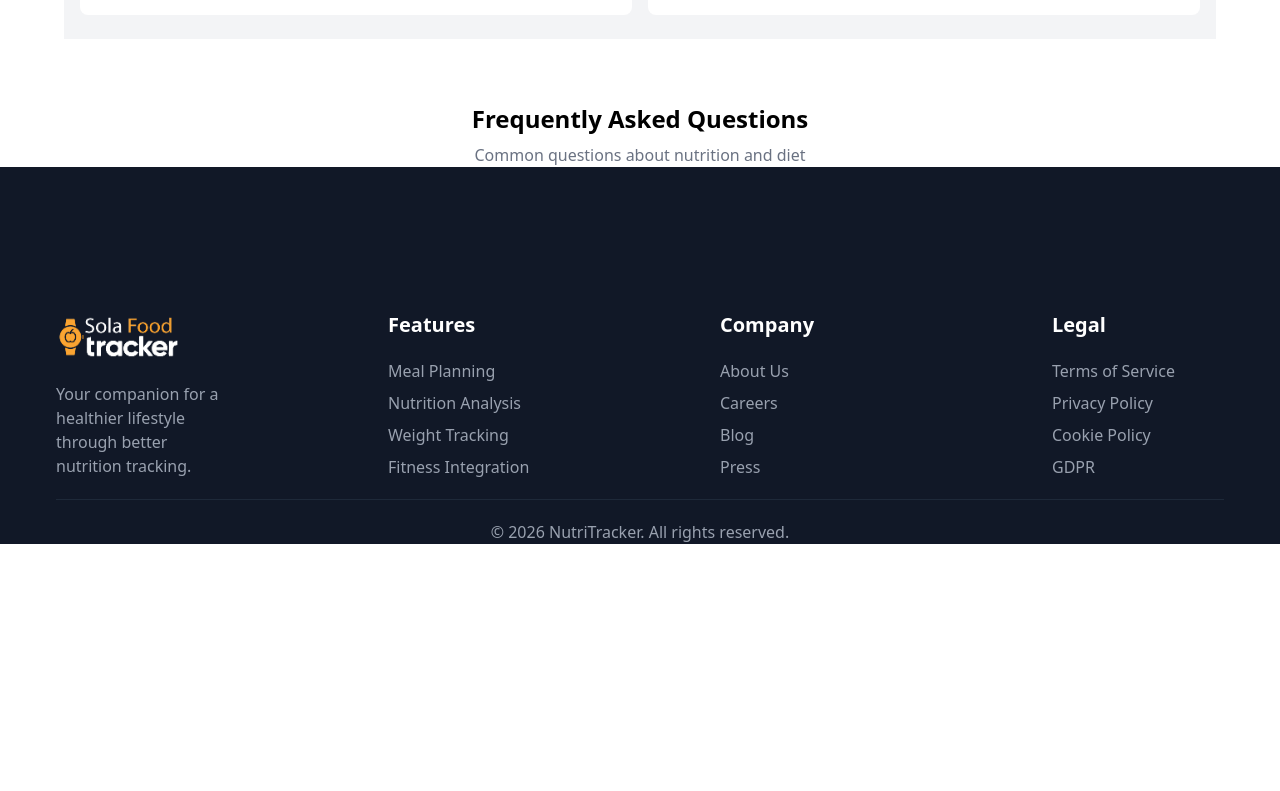
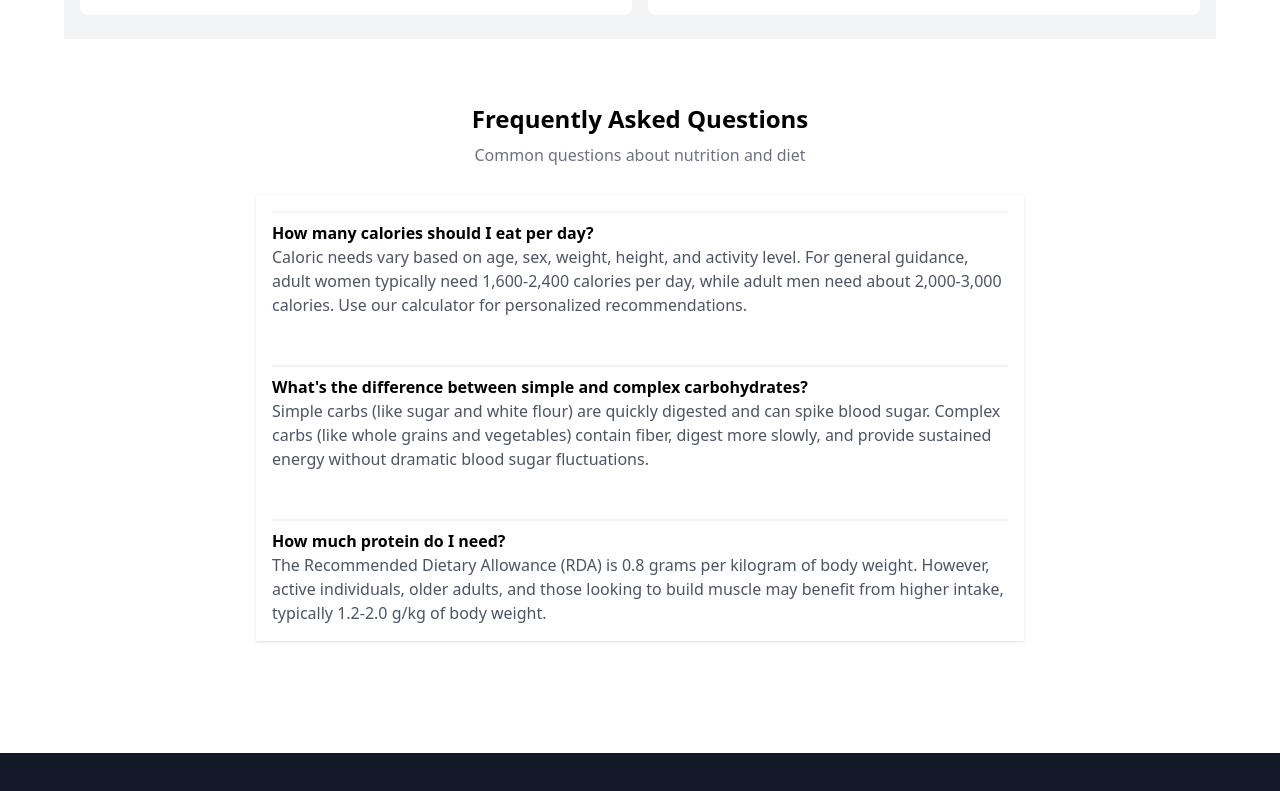
Before and after one commit to Abdalla-00/-Weight-Loss, a React (Vite) app: page /Nutrition in a window 1280 px wide. Shown: the part 2682-3473 px from the top of the page. Before the commit the page ends 3226 px from the top, so only its background shows below. Built offline with nearby package versions, Linux system fonts and the light colour scheme.

Commit message:
end asked component which is the last of nitrition component page

```diff
--- a/src/components/Asked.jsx
+++ b/src/components/Asked.jsx
@@ -1,13 +1,28 @@
 import React from "react";
 import Subtitle from "./Subtitle";
+import { asked } from "../data/weightLossTips";
 
 const Asked = () => {
   return (
-    <div className="mt-16">
+    <div className="mt-16 my-28">
       <Subtitle
         title={"Frequently Asked Questions"}
         description={"Common questions about nutrition and diet"}
       />
+
+      <div className="grid grid-cols-1 space-y-4 mt-7 mb-5 shadow-sm max-w-3xl mx-auto  ">
+        {asked.map((item) => (
+          <>
+            <div className="  p-4">
+              <div className=" ">
+                <hr className="border border-gray-100" />
+                <h1 className="font-bold mt-2">{item.title}</h1>
+                <p className="text-gray-600">{item.description}</p>
+              </div>
+            </div>
+          </>
+        ))}
+      </div>
     </div>
   );
 };
```
